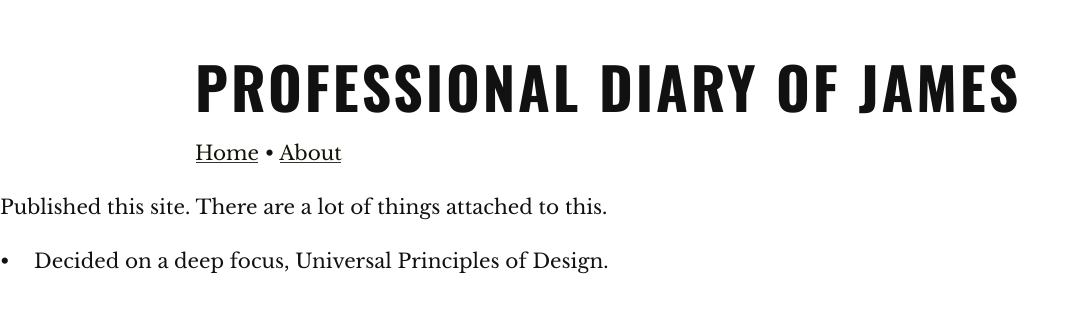
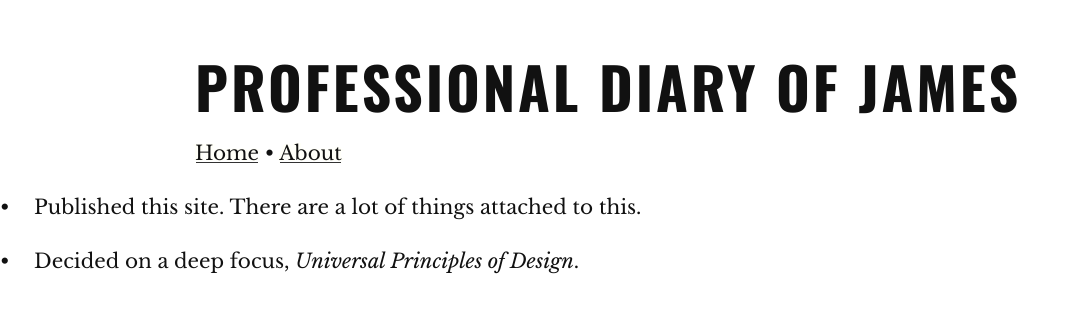
Before and after one commit to jpex/log, a Jekyll site: the page built from _posts/2017-10-09-1.md, in a window 1280 px wide. Shown: the top 313 px of the page, without its empty margins (0-1080 px from the left). Built offline with Jekyll 4.4.1, drawn with Linux system fonts in a browser that asks for light colours.

Commit message:
git ignore, bullets and stuff

```diff
--- a/_posts/2017-10-09-1.md
+++ b/_posts/2017-10-09-1.md
@@ -2,6 +2,6 @@
 tags: meta
 ---
 
-Published this site. There are a lot of things attached to this.
+* Published this site. There are a lot of things attached to this.
 
 * Decided on a deep focus, *Universal Principles of Design*.
--- a/css/main.scss
+++ b/css/main.scss
@@ -150,7 +150,7 @@ li {
   margin: (1em) 0;
 }
 
-.i {
+.i, em {
   font-style: italic;
 }
 
```
Also changed, not shown: 4 other files.
